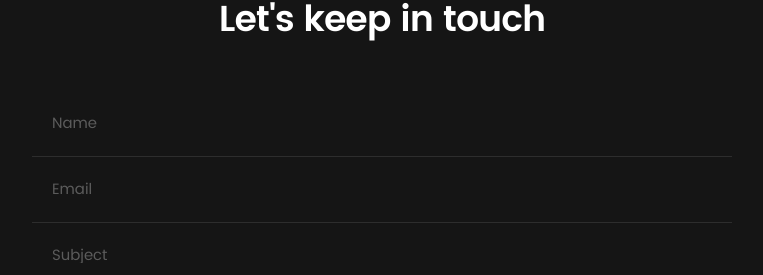
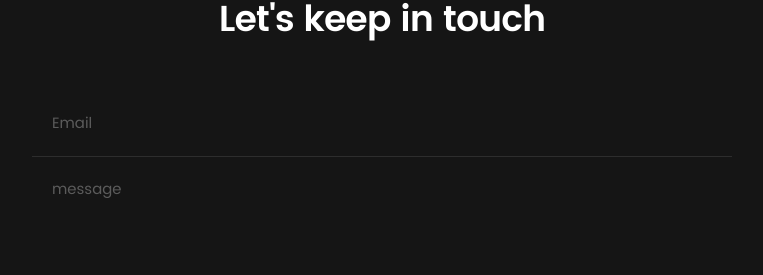
Before and after one commit to ClaPro/tornado-skeleton, a Python web app: template templates/index.html in a window 1280 px wide. Shown: the part 6225-6500 px from the top of the page, without its empty margins (258-1021 px from the left). Run offline with Jinja, Linux system fonts and the light colour scheme; the template is opened without the code that fills it, so the values that code supplies are empty; some web fonts are replaced.

```diff
--- a/templates/index.html
+++ b/templates/index.html
@@ -1001,17 +1001,17 @@
             <form name="contactForm" id="contactForm" method="post" action="">
                 <fieldset>
 
-                    <div class="form-field">
-                        <input name="contactName" type="text" id="contactName" placeholder="Name" value="" minlength="2"
-                               required="">
-                    </div>
+                    <!--<div class="form-field">-->
+                        <!--<input name="contactName" type="text" id="contactName" placeholder="Name" value="" minlength="2"-->
+                               <!--required="">-->
+                    <!--</div>-->
                     <div class="form-field">
                         <input name="contactEmail" type="email" id="contactEmail" placeholder="Email" value=""
                                required="">
                     </div>
-                    <div class="form-field">
-                        <input name="contactSubject" type="text" id="contactSubject" placeholder="Subject" value="">
-                    </div>
+                    <!--<div class="form-field">-->
+                        <!--<input name="contactSubject" type="text" id="contactSubject" placeholder="Subject" value="">-->
+                    <!--</div>-->
                     <div class="form-field">
                         <textarea name="contactMessage" id="contactMessage" placeholder="message" rows="10" cols="50"
                                   required=""></textarea>
```
